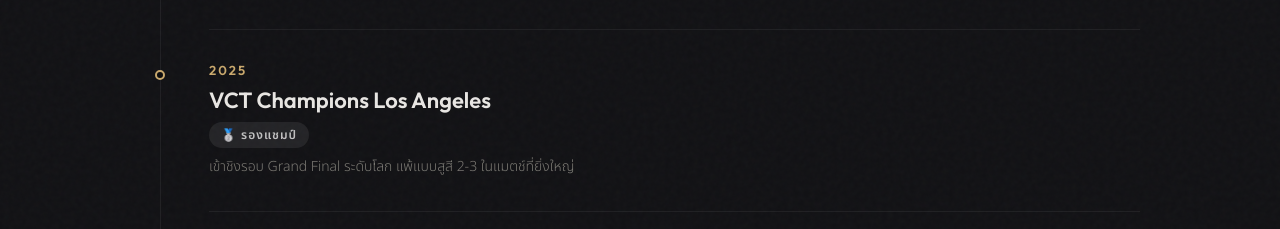
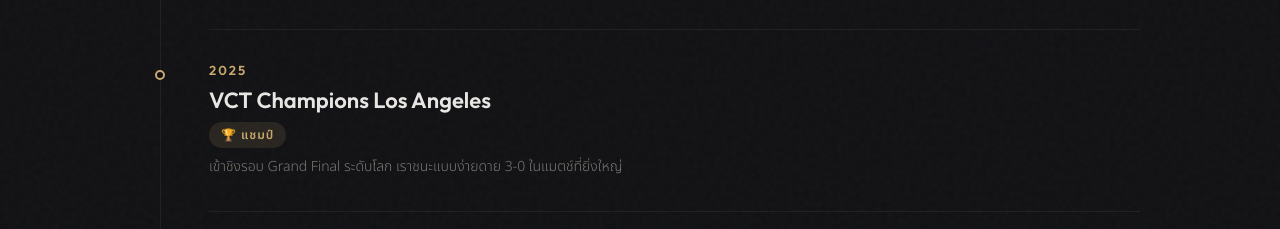
Before and after one commit to ArmZOfficial/Larbbrazilian.github.io, a plain HTML site: page index.html in a window 1280 px wide. Shown: the part 5296-5525 px from the top of the page. Drawn offline with Linux system fonts and the light colour scheme.

Commit message:
Update team data and achievements

```diff
--- a/index.html
+++ b/index.html
@@ -450,8 +450,8 @@
                     <div class="timeline-year">2025</div>
                     <div class="timeline-content">
                         <h3>VCT Champions Los Angeles</h3>
-                        <span class="timeline-result silver">🥈 รองแชมป์</span>
-                        <p>เข้าชิงรอบ Grand Final ระดับโลก แพ้แบบสูสี 2-3 ในแมตช์ที่ยิ่งใหญ่</p>
+                        <span class="timeline-result gold">🏆 แชมป์</span>
+                        <p>เข้าชิงรอบ Grand Final ระดับโลก เราชนะแบบง่ายดาย 3-0 ในแมตช์ที่ยิ่งใหญ่</p>
                     </div>
                 </div>
                 <div class="timeline-item reveal">
```
